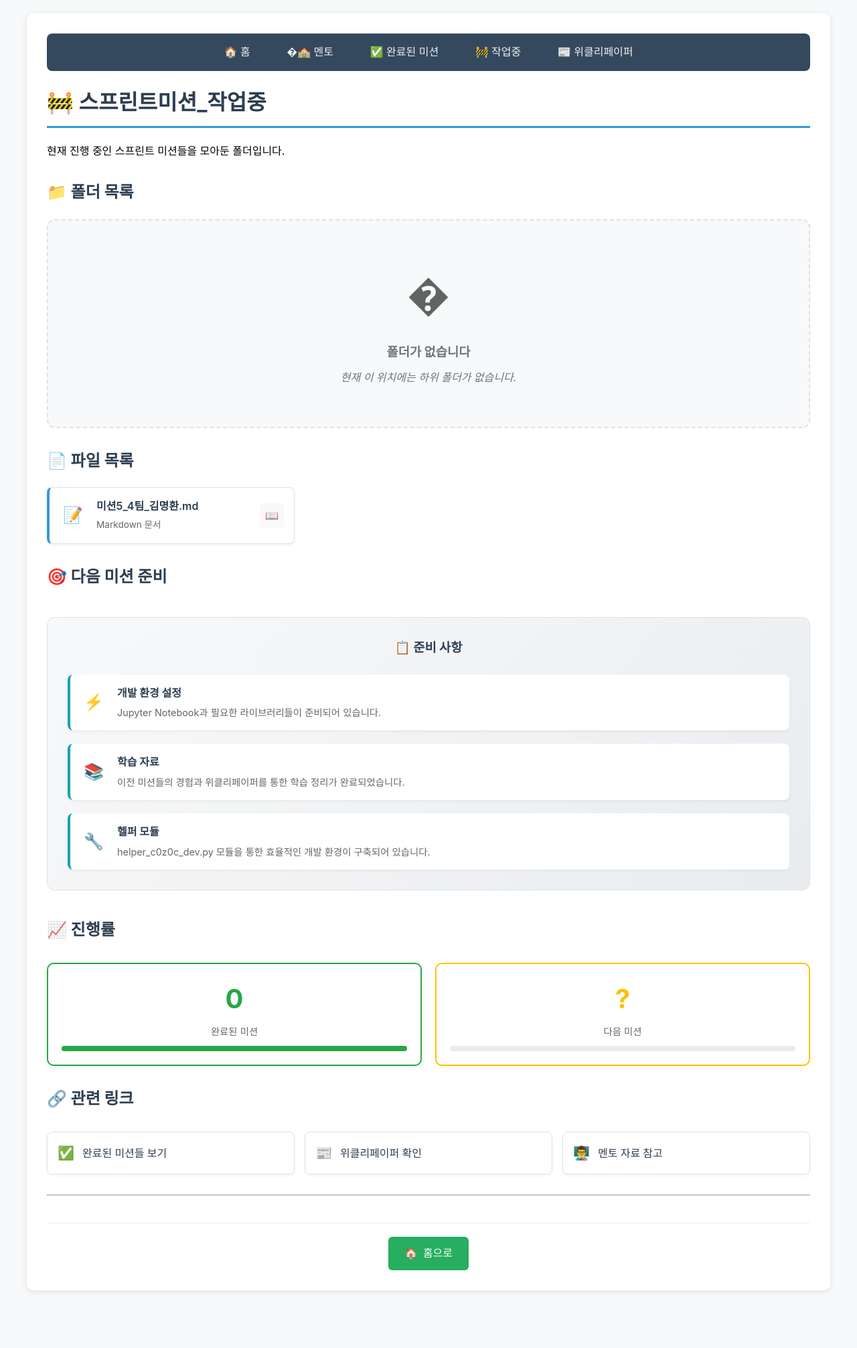
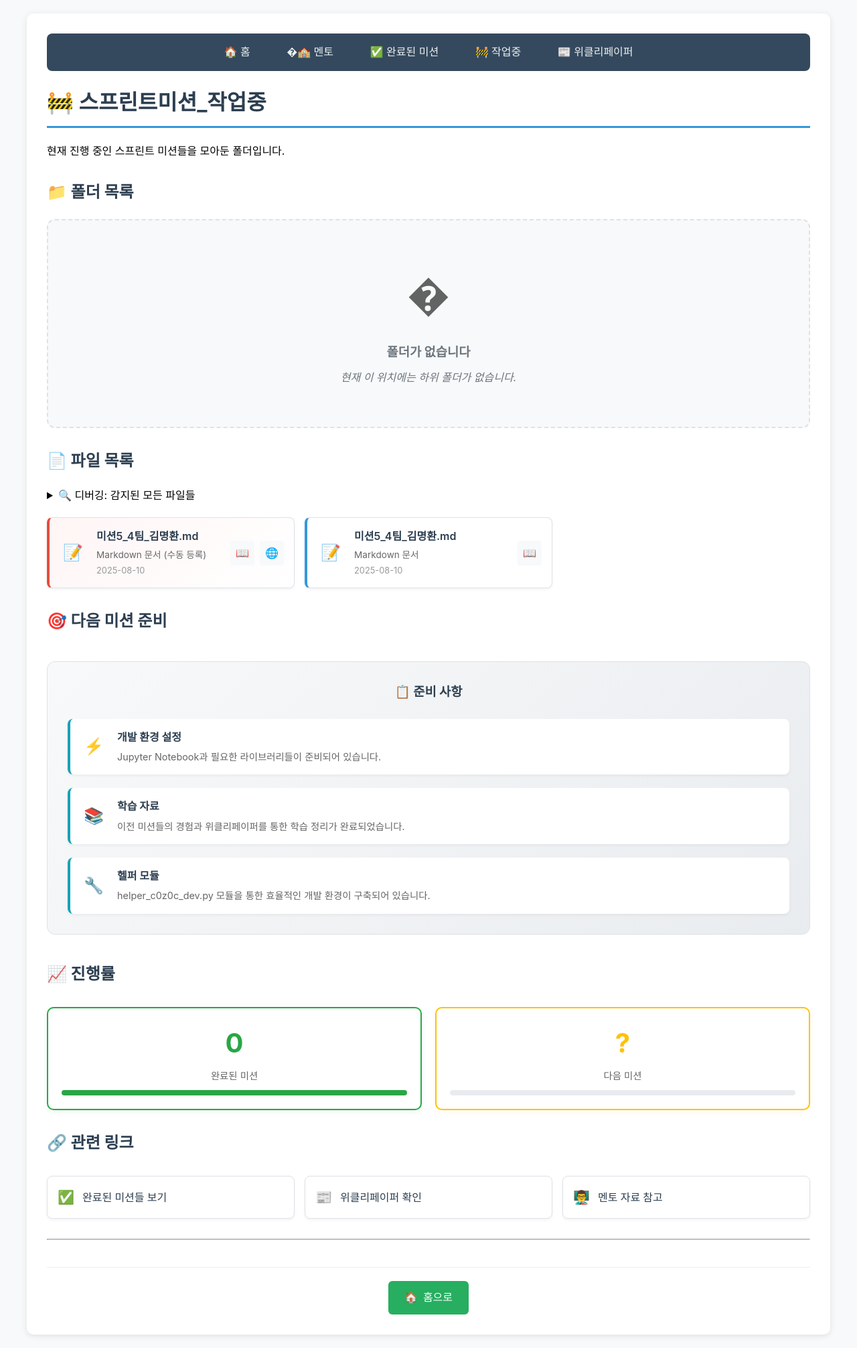
Before and after one commit to c0z0c/sprint_mission, a Jekyll site: the page built from 스프린트미션_작업중/index.md, in a window 1280 px wide. Shown: the whole page at 67% size. Built offline with Jekyll 4.4.1, drawn with Linux system fonts in a browser that asks for light colours; before the commit the page ends 1946 px from its top, so only the background shows below that.

Commit message:
동적파일 적용 디버깅

```diff
--- a/스프린트미션_작업중/index.md
+++ b/스프린트미션_작업중/index.md
@@ -53,6 +53,23 @@
 
 ## 📄 파일 목록
 
+<!-- 디버깅: 모든 파일 출력 -->
+<details>
+<summary>🔍 디버깅: 감지된 모든 파일들</summary>
+<ul>
+{% for file in site.static_files %}
+  {% if file.path contains '스프린트미션_작업중' %}
+    <li>Static File: {{ file.path }} ({{ file.name }})</li>
+  {% endif %}
+{% endfor %}
+{% for page in site.pages %}
+  {% if page.path contains '스프린트미션_작업중' %}
+    <li>Page: {{ page.path }} ({{ page.name }})</li>
+  {% endif %}
+{% endfor %}
+</ul>
+</details>
+
 <div class="file-grid">
   <!-- Static files (non-markdown) -->
   {% assign current_path = "/sprint_mission/스프린트미션_작업중/" %}
@@ -73,15 +90,23 @@
   {% for page in markdown_pages %}
     {% assign relative_path = page.path | remove_first: "스프린트미션_작업중" | remove_first: "/" %}
     {% unless relative_path contains "/" or page.name == "index.md" %}
-      {% assign page_obj = site.static_files | where: "name", page.name | first %}
-      {% unless page_obj %}
-        {% assign fake_file = page %}
-        {% assign fake_file_name = page.path | split: "/" | last %}
-        {% assign fake_file_ext = fake_file_name | split: "." | last %}
-        {% assign all_files = all_files | push: fake_file %}
-      {% endunless %}
+      {% assign all_files = all_files | push: page %}
     {% endunless %}
   {% endfor %}
+
+  <!-- Manual file entries for files that might not be auto-detected -->
+  <div class="file-item manual-entry">
+    <div class="file-icon">📝</div>
+    <div class="file-info">
+      <h4 class="file-name">미션5_4팀_김명환.md</h4>
+      <p class="file-type">Markdown 문서 (수동 등록)</p>
+      <p class="file-size">2025-08-10</p>
+    </div>
+    <div class="file-actions">
+      <a href="https://github.com/c0z0c/sprint_mission/blob/master/스프린트미션_작업중/미션5_4팀_김명환.md" class="file-action" title="GitHub에서 보기" target="_blank">📖</a>
+      <a href="https://c0z0c.github.io/sprint_mission/스프린트미션_작업중/미션5_4팀_김명환" class="file-action" title="렌더링된 페이지 보기" target="_blank">🌐</a>
+    </div>
+  </div>
 
   {% if all_files.size > 0 %}
     {% for file in all_files %}
```
Also changed, not shown: other parts of 스프린트미션_작업중/index.md (+5 -0 lines), 스프린트미션_작업중/미션5_4팀_김명환.md (+10 -0 lines).
